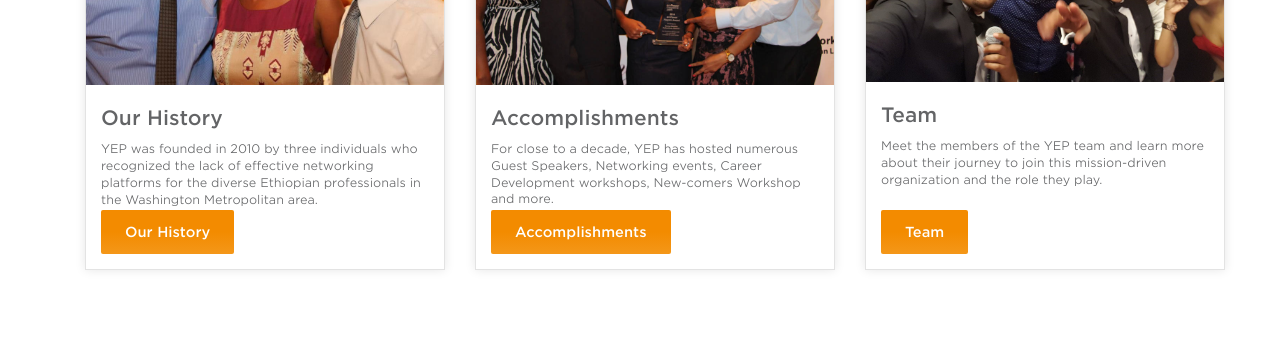
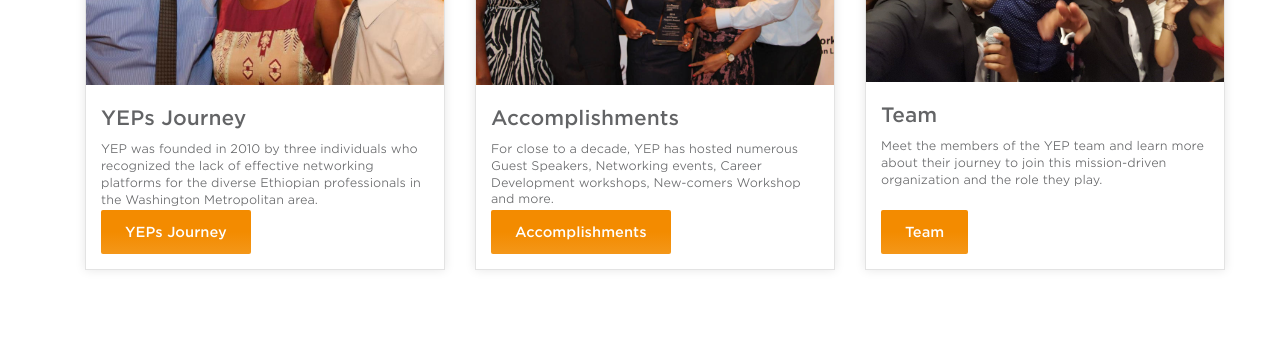
Before and after one commit to YEPNetwork/yepnetwork.github.io, a Jekyll site: the page built from about.html, in a window 1280 px wide. Shown: the part 986-1329 px from the top of the page. Built offline with Jekyll 4.4.1, drawn with Linux system fonts in a browser that asks for light colours; nearby versions of some CDN libraries.

Commit message:
Update about.html

```diff
--- a/about.html
+++ b/about.html
@@ -6,7 +6,7 @@
 permalink: /about/
 body_class: about
 sections:
-  - title: Our History
+  - title: YEPs Journey
     desc: YEP was founded in 2010 by three individuals who recognized the lack of effective networking platforms for the diverse Ethiopian professionals in the Washington Metropolitan area.
     image: assets/images/programs/leadership_team_2.jpg
     path: /about/history
```
